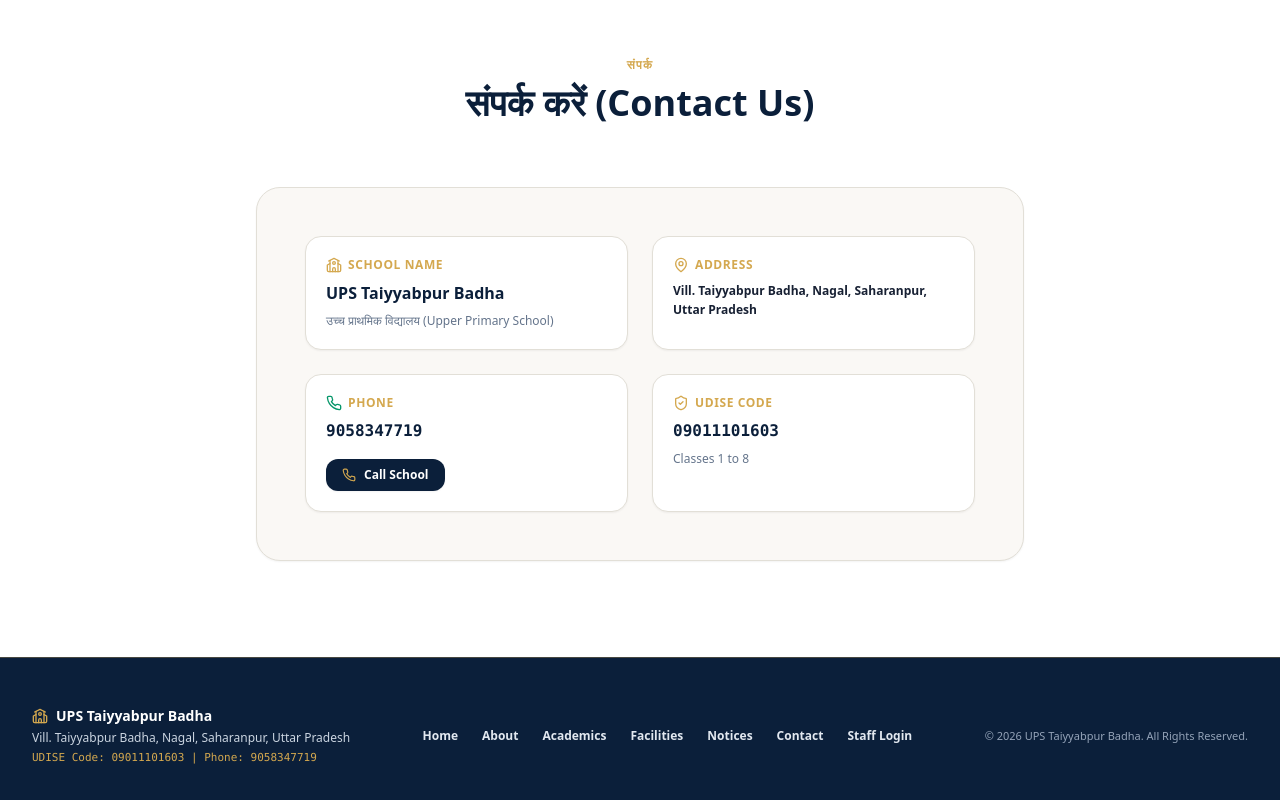
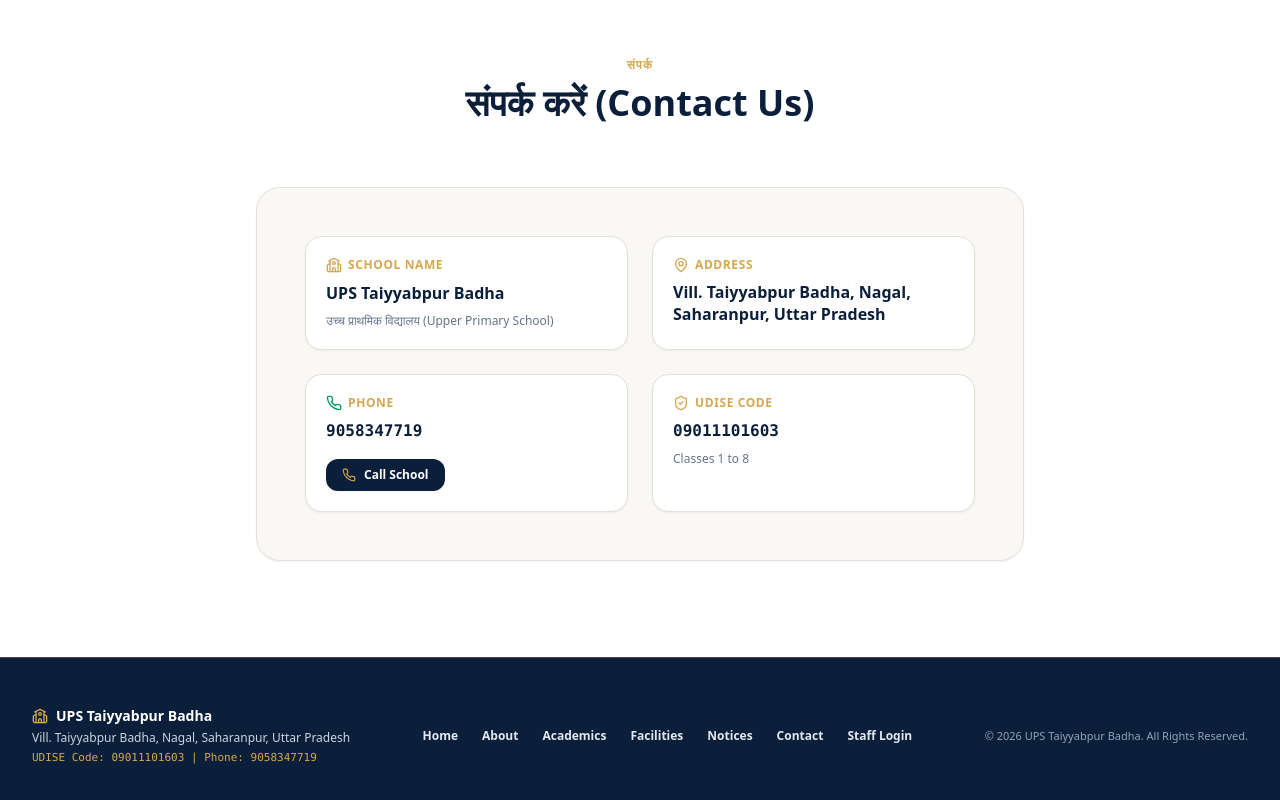
Before and after one commit to ravikantyadav00/UPS-Taiyyabpur-Badha, a Next.js app in the folder apps/web/: page / in a window 1280 px wide. Shown: the part 5335-6135 px from the top of the page. Built offline with nearby package versions, Linux system fonts and the light colour scheme; no server answers.

Commit message:
Match address text size to section cards in Contact Us section

```diff
--- a/apps/web/app/page.tsx
+++ b/apps/web/app/page.tsx
@@ -782,7 +782,7 @@ export default function PremiumSchoolHomePage() {
                   <div className="text-xs font-bold uppercase tracking-wider text-[#D4A84F] flex items-center gap-1.5">
                     <MapPin className="w-4 h-4 shrink-0" /> Address
                   </div>
-                  <div className="font-bold text-[#172033] text-xs leading-relaxed">
+                  <div className="font-extrabold text-[#0B1F3A] text-base leading-snug">
                     {schoolInfo.address || 'Vill. Taiyyabpur Badha, Nagal, Saharanpur, Uttar Pradesh'}
                   </div>
                 </div>
```
